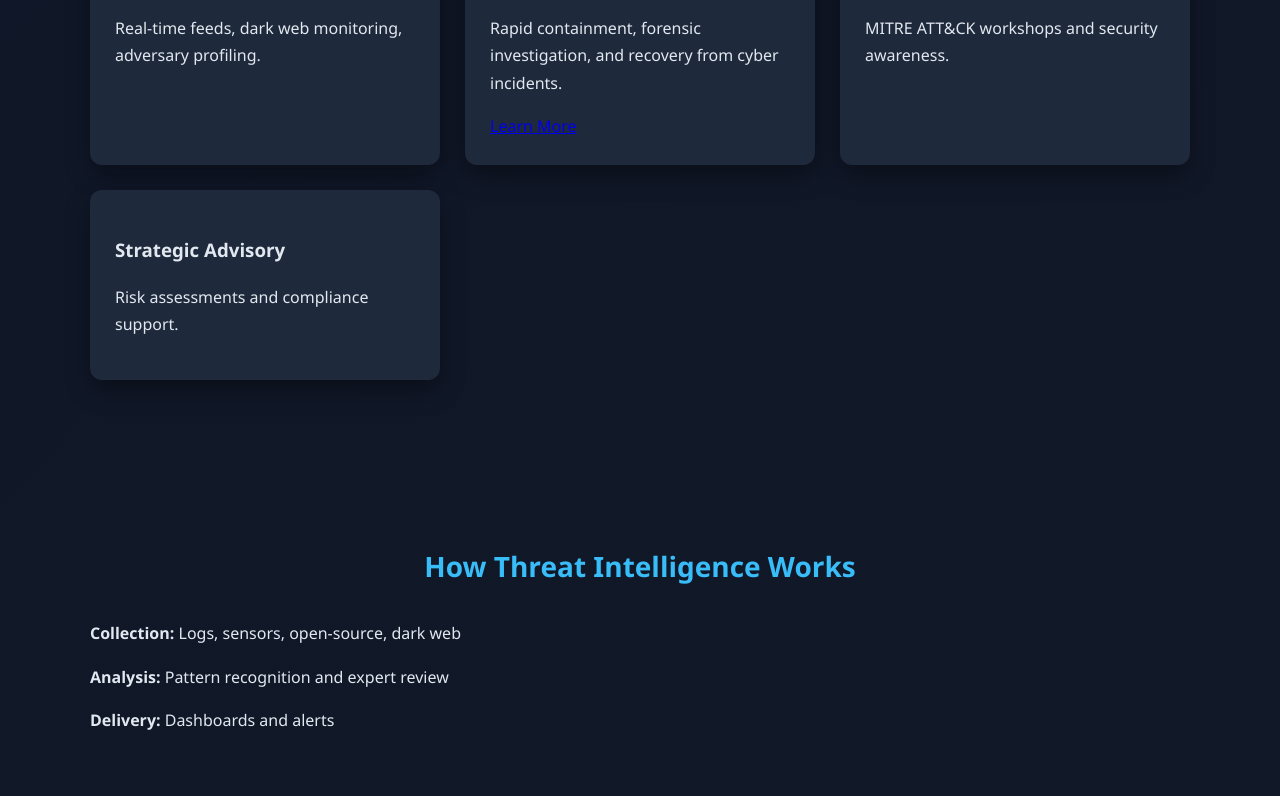
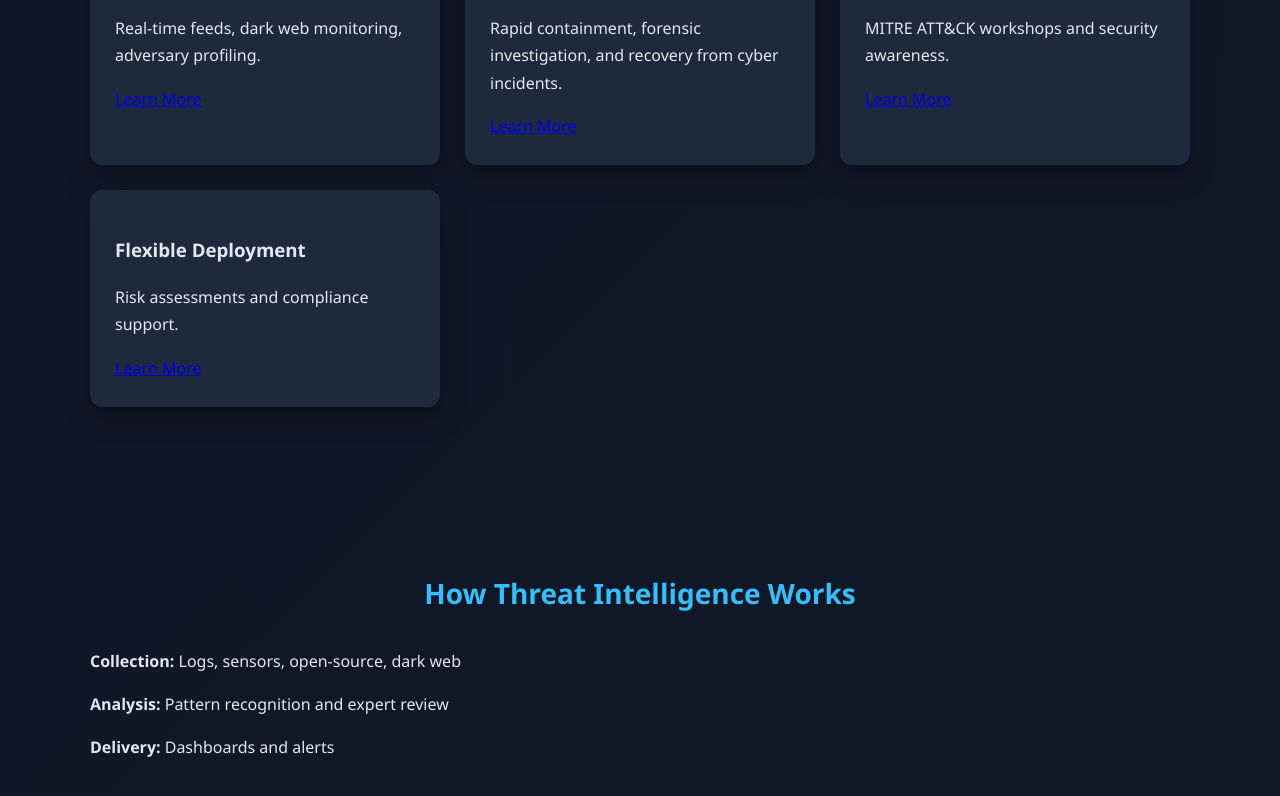
Before and after one commit to pemmisanibindu/CyberIntelCorp, a plain HTML site: page index.html in a window 1280 px wide. Shown: the part 3367-4163 px from the top of the page. Drawn offline with Linux system fonts and the light colour scheme.

Commit message:
Update index.html

```diff
--- a/index.html
+++ b/index.html
@@ -124,6 +124,7 @@
     <div class="card">
       <h3>Threat Intelligence</h3>
       <p>Real-time feeds, dark web monitoring, adversary profiling.</p>
+      <a href="threat-intelligence.html" class="learn-btn">Learn More</a>
     </div>
 
     <div class="card">
@@ -135,10 +136,12 @@
     <div class="card">
       <h3>Education & Training</h3>
       <p>MITRE ATT&CK workshops and security awareness.</p>
+      <a href="education-training.html" class="learn-btn">Learn More</a>
     </div>
     <div class="card">
-      <h3>Strategic Advisory</h3>
+      <h3>Flexible Deployment</h3>
       <p>Risk assessments and compliance support.</p>
+      <a href="flexible-deployment.html" class="learn-btn">Learn More</a>
     </div>
   </div>
 </section>
```
